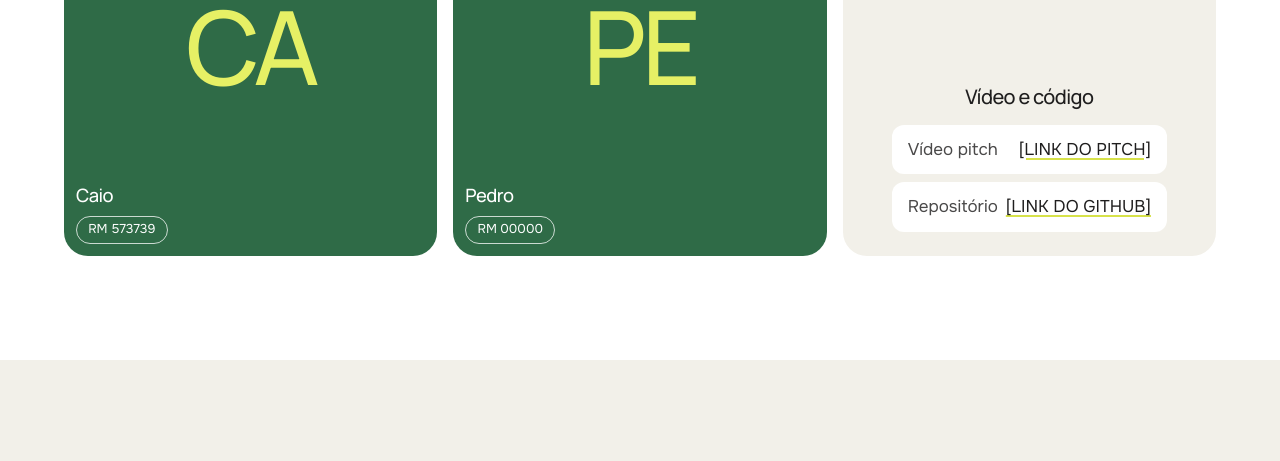
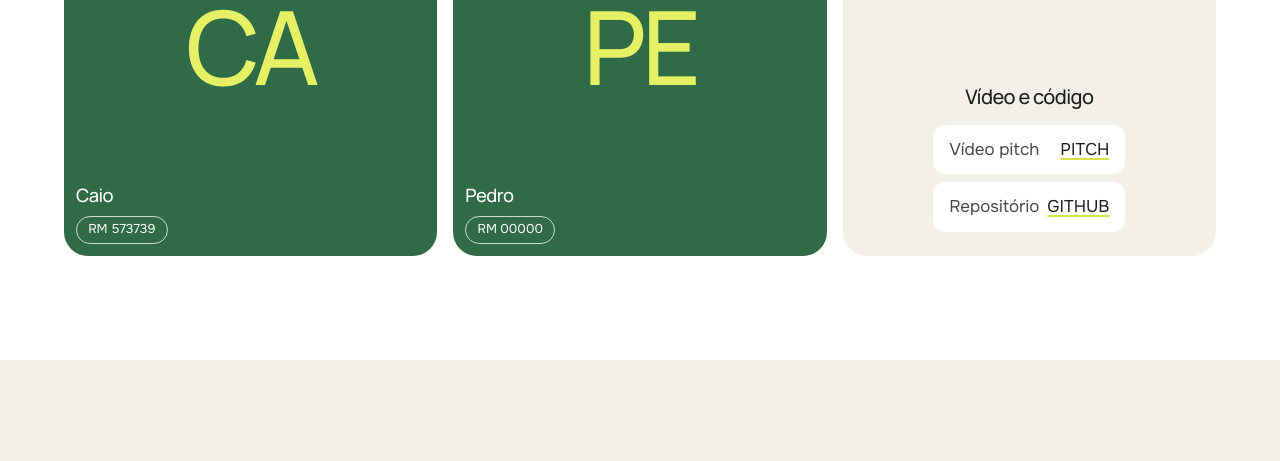
Before and after one commit to nunonegrier/sobroudoou, a plain HTML site: page equipe.html in a window 1280 px wide. Shown: the part 900-1361 px from the top of the page. Drawn offline with Linux system fonts and the light colour scheme.

Commit message:
adicionado link do github na página equipe

```diff
--- a/equipe.html
+++ b/equipe.html
@@ -92,8 +92,8 @@
           <article class="cartao-equipe cartao-equipe-links">
             <h3>Vídeo e código</h3>
             <ul class="lista-links">
-              <li><span>Vídeo pitch</span> <a href="#titulo-pagina">[LINK DO PITCH]</a></li>
-              <li><span>Repositório</span> <a href="#titulo-pagina">[LINK DO GITHUB]</a></li>
+              <li><span>Vídeo pitch</span> <a href="#titulo-pagina" target="_blank">PITCH</a></li>
+              <li><span>Repositório</span> <a href="https://github.com/nunonegrier/sobroudoou" target="_blank">GITHUB</a></li>
             </ul>
           </article>
         </div>
```
Also changed, not shown: 1 other file.
